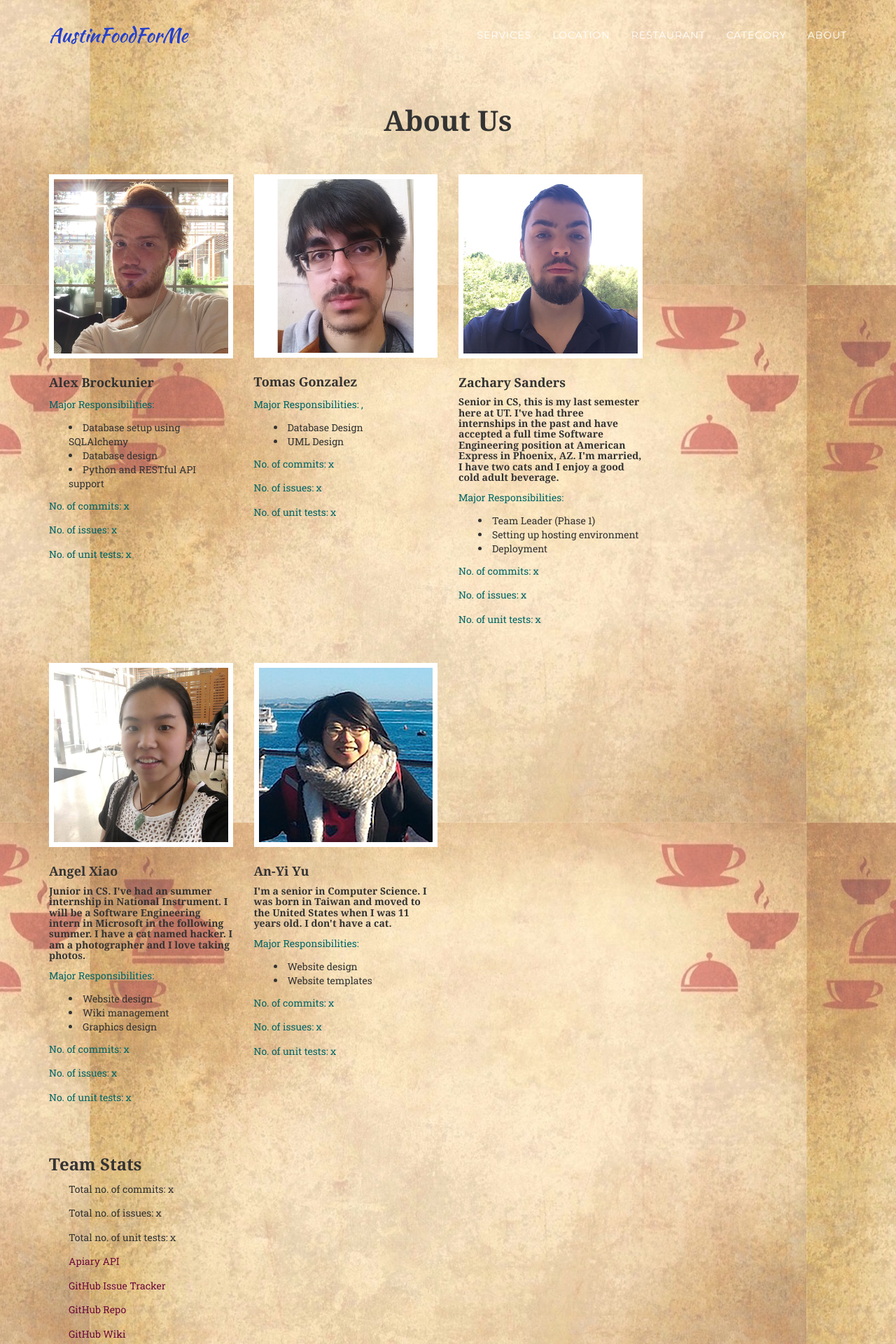
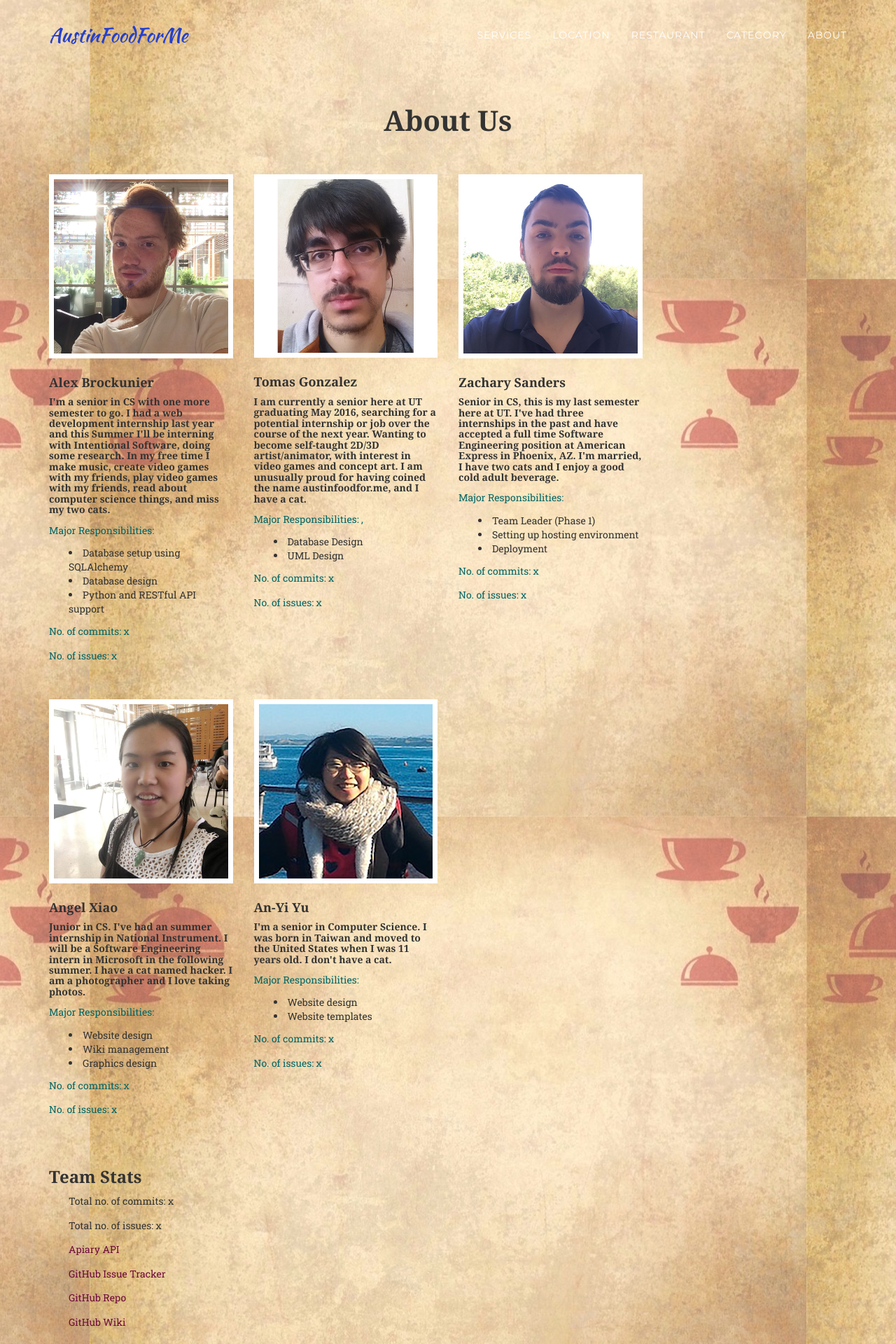
Before and after one commit to brockuniera/cs373-idb, a Flask app: page /about in a window 1280 px wide. Shown: the top 1920 px of the page at 70% size. Run offline with Flask 2, Linux system fonts and the light colour scheme; some libraries are stand-ins or nearby versions; some web fonts are replaced.

Commit message:
closes brockuniera/cs373-idb#2

```diff
--- a/app/templates/about.html
+++ b/app/templates/about.html
@@ -92,7 +92,7 @@
                     <div class="team-member">
                         <img src="img/team/1.jpg" class="img-responsive">
                         <h4>Alex Brockunier</h4>
-                        <h5></h5>
+                        <h5>I'm a senior in CS with one more semester to go. I had a web development internship last year and this Summer I'll be interning with Intentional Software, doing some research. In my free time I make music, create video games with my friends, play video games with my friends, read about computer science things, and miss my two cats.</h5>
                         <p class="text-muted">Major Responsibilities:</p>
                             <li class ="text-text" style="margin-left:2em"> Database setup using SQLAlchemy </li>
                             <li class ="text-text" style="margin-left:2em"> Database design </li>
@@ -100,21 +100,21 @@
                         <p></p>
                         <p class="text-muted"> No. of commits: x </p>
                         <p class="text-muted"> No. of issues: x </p>
-                        <p class="text-muted"> No. of unit tests: x </p>
+                        <!-- <p class="text-muted"> No. of unit tests: x </p> -->
                     </div>
                 </div>
                 <div class="col-sm-3">
                     <div class="team-member">
                         <img src="img/team/Tomas.jpg" class="img-responsive">
                         <h4>Tomas Gonzalez</h4>
-                        <h5></h5>
+                        <h5>I am currently a senior here at UT graduating May 2016, searching for a potential internship or job over the course of the next year. Wanting to become self-taught 2D/3D artist/animator, with interest in video games and concept art. I am unusually proud for having coined the name austinfoodfor.me, and I have a cat.</h5>
                         <p class="text-muted">Major Responsibilities: , </p>
                                 <li class ="text-text" style="margin-left:2em"> Database Design </li>
                                 <li class ="text-text" style="margin-left:2em"> UML Design </li>
                         <p></p>
                         <p class="text-muted"> No. of commits: x </p>
                         <p class="text-muted"> No. of issues: x </p>
-                        <p class="text-muted"> No. of unit tests: x </p>
+                        <!-- <p class="text-muted"> No. of unit tests: x </p> -->
                     </div>
                 </div>
                 <div class="col-sm-3">
@@ -129,7 +129,7 @@
                            <p></p>
                            <p class="text-muted"> No. of commits: x </p>
                            <p class="text-muted"> No. of issues: x </p>
-                           <p class="text-muted"> No. of unit tests: x </p>
+                           <!-- <p class="text-muted"> No. of unit tests: x </p> -->
                     </div>
                 </div>
             </div>
@@ -147,7 +147,7 @@
                         <p></p>
                         <p class="text-muted"> No. of commits: x </p>
                         <p class="text-muted"> No. of issues: x </p>
-                        <p class="text-muted"> No. of unit tests: x </p>
+                        <!-- <p class="text-muted"> No. of unit tests: x </p> -->
                     </div>
                 </div>
                 <div class="col-sm-3">
@@ -161,7 +161,7 @@
                         <p></p>
                         <p class="text-muted"> No. of commits: x </p>
                         <p class="text-muted"> No. of issues: x </p>
-                        <p class="text-muted"> No. of unit tests: x </p>
+                        <!-- <p class="text-muted"> No. of unit tests: x </p> -->
                     </div>
                 </div>
             </div>
@@ -169,7 +169,7 @@
             <h3>Team Stats</h3>
                 <p style="margin-left:2em"> Total no. of commits: x </p>
                 <p style="margin-left:2em"> Total no. of issues: x </p>
-                <p style="margin-left:2em"> Total no. of unit tests: x </p>
+                <!-- <p style="margin-left:2em"> Total no. of unit tests: x </p> -->
                 <p style="margin-left:2em"> <a href="http://docs.austinfoodidb.apiary.io/#">Apiary API</a></p>
                 <p style="margin-left:2em"> <a href="https://github.com/brockuniera/cs373-idb/issues">GitHub Issue Tracker</a></p>
                 <p style="margin-left:2em"> <a href="https://github.com/brockuniera/cs373-idb">GitHub Repo</a></p>
```
